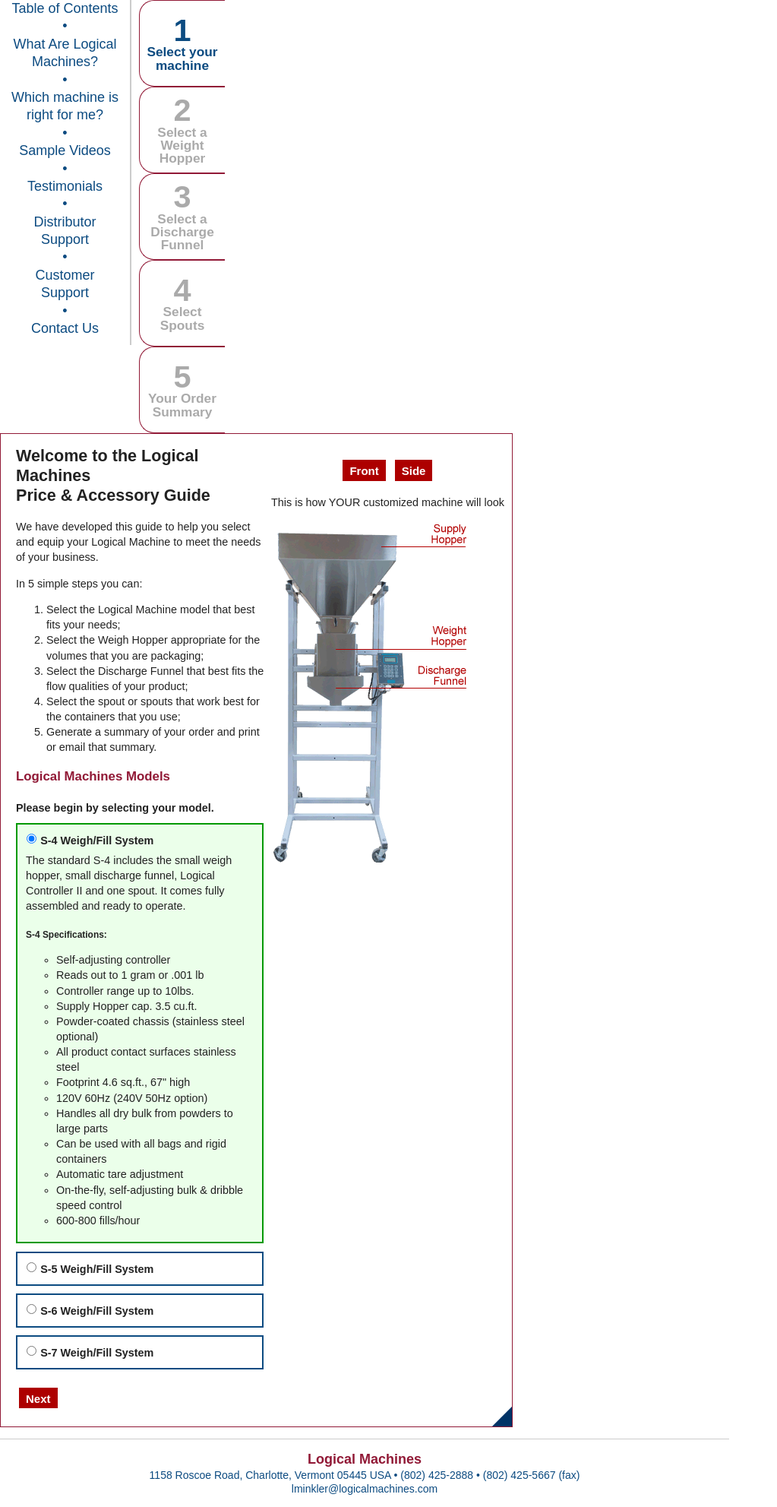
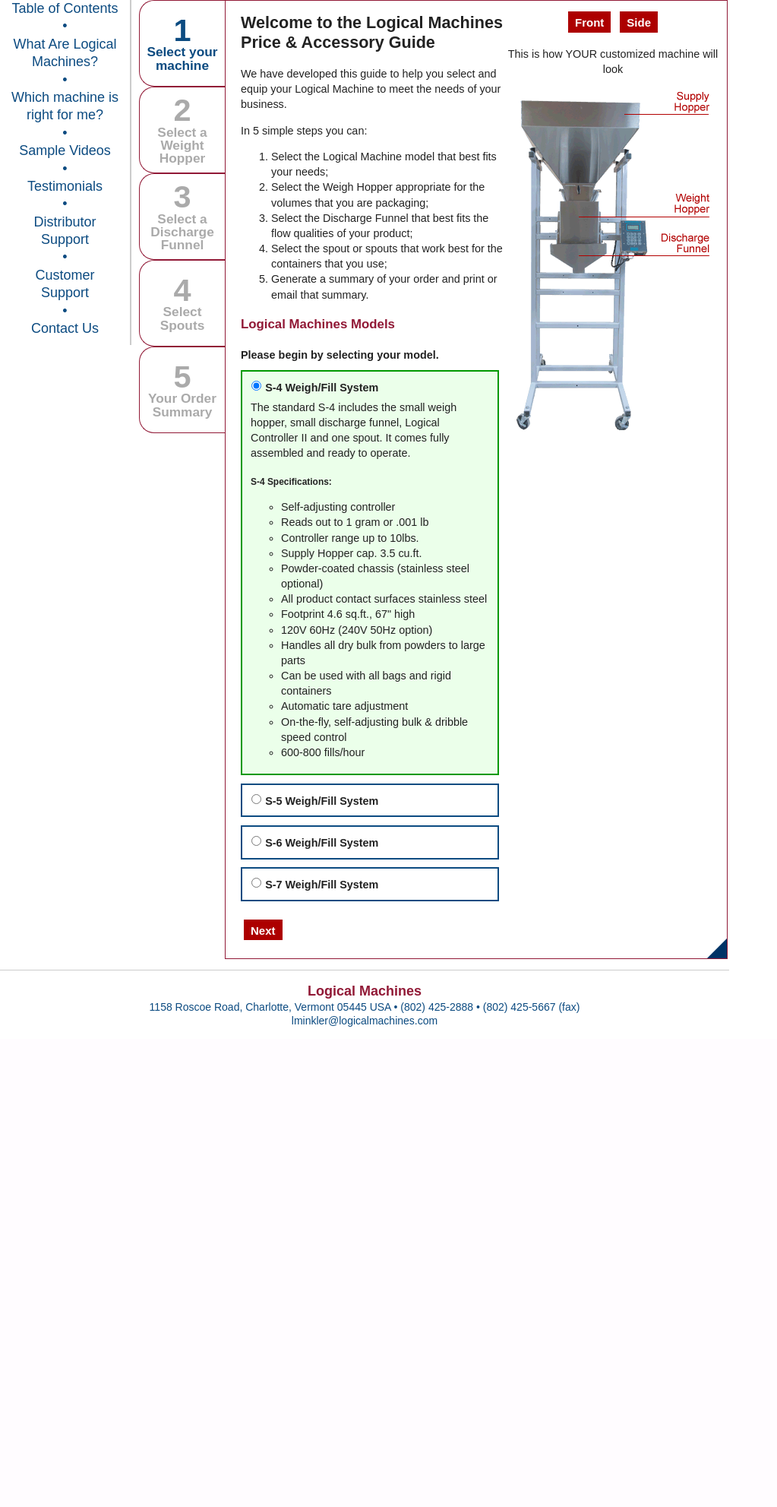
Before and after one commit to tashaharrison/lmpag, a PHP site: page /foo/ in a window 1280 px wide. Shown: the part 118-2101 px from the top of the page at 76% size, without its empty margins (0-1023 px from the left). After the commit the page ends 1469 px from the top, so only its background shows below. Run offline with PHP 8.4, Linux system fonts and the light colour scheme; some libraries are stand-ins or nearby versions.

Commit message:
Added a container to the machine image

```diff
--- a/css/main.css
+++ b/css/main.css
@@ -112,7 +112,7 @@ h2 {
 	position: relative;
 }
 #main-content {
-	width: 346px;
+	width: 360px;
 	overflow: hidden;
 	position: relative;
 }
@@ -168,15 +168,16 @@ form#logical-machines-price-accesory-guide {
 
 #sidebar {
 	text-align: center;
-	padding-top: 20px;
+	width: 280px;
 }
 .sticky {
 	position: fixed;
-	left: 654px;
+	left: 667px;
 	top: 0;
 }
 #machine-image {
 	height: 452px;
+	margin-left: 10px;
 	position: relative;
 	width: 260px;
 }
@@ -185,6 +186,9 @@ form#logical-machines-price-accesory-guide {
 	background-repeat: no-repeat;
 	background-color: transparent;
 	position: absolute;
+}
+#machine-image-container {
+	width:280px;
 }
 .s-4.front .machine-bg {
 	width: 254px;
--- a/index.html
+++ b/index.html
@@ -720,6 +720,7 @@
 					</form>
 				</article>
 				<aside id="sidebar" class="clearfix hidden">
+					<div id="machine-image-container">
 						<input type="button" id="btnFront" value="Front" class="hidden" />
 						<input type="button" id="btnSide" value="Side" class="hidden" />
 						<p>
@@ -737,6 +738,7 @@
 							</div>
 							<div class="spout hidden">
 								&nbsp;
+							</div>
 						</div>
 					</div>
 				</aside>
@@ -764,7 +766,8 @@
 
 		<!-- Google Analytics: change UA-XXXXX-X to be your site's ID. -->
 		<script>
-			var _gaq = [['_setAccount', 'UA-XXXXX-X'], ['_trackPageview']]; ( function(d, t) {
+			var _gaq = [['_setAccount', 'UA-XXXXX-X'], ['_trackPageview']];
+			( function(d, t) {
 					var g = d.createElement(t), s = d.getElementsByTagName(t)[0];
 					g.src = ('https:' == location.protocol ? '//ssl' : '//www') + '.google-analytics.com/ga.js';
 					s.parentNode.insertBefore(g, s)
--- a/js/main.js
+++ b/js/main.js
@@ -25,7 +25,7 @@ $(document)
 					// Remove the no-sidebar class for fallback
 					$('#main-content').removeClass('no-sidebar');
 					mi_container.waypoint(function(direction) {
-						mi_container
+						$('#machine-image-container')
 								.toggleClass('sticky', direction === 'down');
 					});
 
```
Lines whose indentation alone changed are shown as unchanged.
